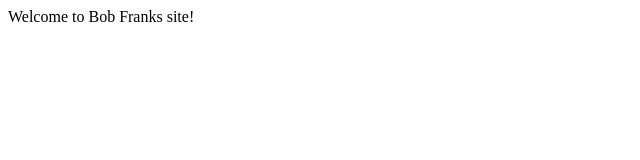
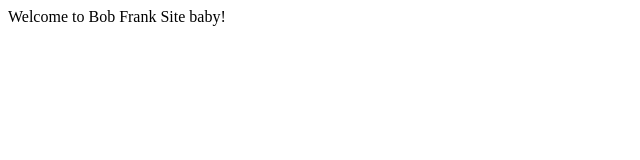
Before and after one commit to maxkoste/bob-frank-web-app, a React (Vite) app: page / in a window 1280 px wide. Shown: the top 160 px of the page, without its empty margins (0-640 px from the left). Built offline with nearby package versions, Linux system fonts and the light colour scheme.

Commit message:
Added material UI

```diff
--- a/package.json
+++ b/package.json
@@ -10,6 +10,9 @@
     "preview": "vite preview"
   },
   "dependencies": {
+    "@emotion/react": "^11.13.3",
+    "@emotion/styled": "^11.13.0",
+    "@mui/material": "^6.1.6",
     "react": "^18.3.1",
     "react-dom": "^18.3.1"
   },
--- a/src/App.tsx
+++ b/src/App.tsx
@@ -1,10 +1,11 @@
 
+import { Box } from '@mui/material'
 import './App.css' //Bra att ha!
 
 function App() {
 
   return (
-    <div> Welcome to Bob Franks site! </div>
+    <Box> Welcome to Bob Frank Site baby!</Box>
   )
 }
 
```
Also changed, not shown: 1 other file (tests, documents, lock files or other folders).
